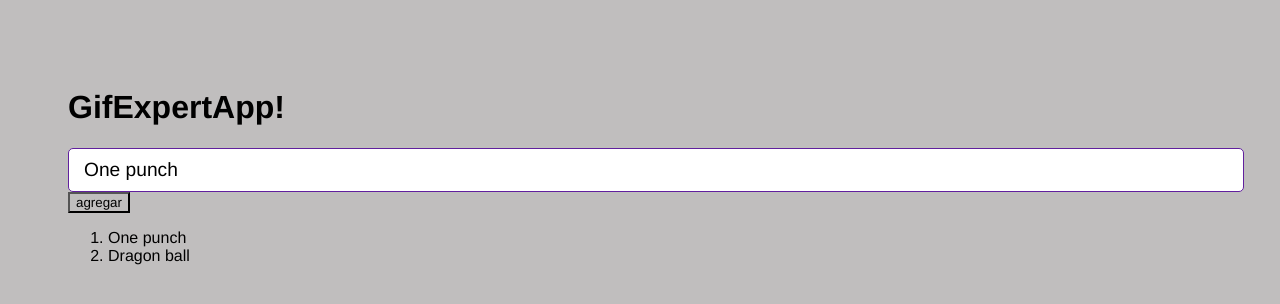
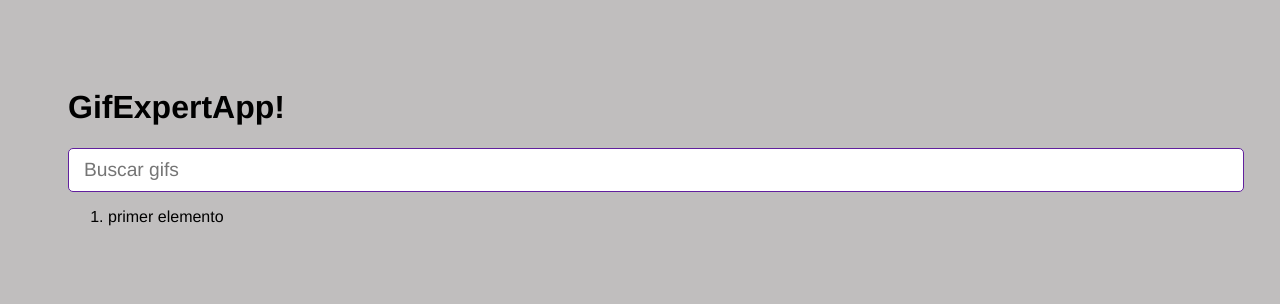
Before and after one commit to Naej-Solrac/gif-expert-app, a React (Vite) app: page / in a window 1280 px wide. Shown: the top 304 px of the page. Built offline with nearby package versions, Linux system fonts and the light colour scheme.

Commit message:
lo del input/form se logra enviar a la lista de catergorias Ol

```diff
--- a/src/GifExpertApp.jsx
+++ b/src/GifExpertApp.jsx
@@ -3,12 +3,12 @@ import { useState } from 'react'
 import { AddCategory } from './components/AddCategory';
 
 export const GifExpertApp = () => {
+
   //hook para mantener el estado
-  const [ categories, setCategories ] = useState(['One punch', 'Dragon ball'])
+  const [ categories, setCategories ] = useState(['primer elemento'])
   console.log(categories);
 
   const onAddCategory = () => {
-
     setCategories( [...categories, 'jean'] ) // una forma de agregar categoria
     //setCategories( cat =>  [...categories, 'jean']) // otra forma de hacelo
   }
@@ -19,12 +19,13 @@ export const GifExpertApp = () => {
       <h1>GifExpertApp!</h1>
 
       { /*Input*/ }
-        <AddCategory/>
+        <AddCategory setCategories= { setCategories }/>
       { /*Listado de Gif*/ }
-      <button onClick={onAddCategory}>agregar</button>
+
       <ol>
-        {categories.map(category => {
-          return <li key={category}> { category } </li>
+        {
+          categories.map(category => {
+            return <li key={ category }> { category } </li>
           })
         }
       </ol>
--- a/src/components/AddCategory.jsx
+++ b/src/components/AddCategory.jsx
@@ -1,16 +1,23 @@
 import { useState } from "react";
+export const AddCategory = ({ setCategories }) => {
 
-export const AddCategory = () => {
-
-    const [inputValue, setInputValue] = useState('One punch');
+    const [inputValue, setInputValue] = useState('');
 
     const onInputChange = (event) => {
-        setInputValue(event.target.value);
+        setInputValue(event.target.value);// para cambiar el estado
     }
 
     const onSubmit = (event) => {
-        event.preventDefault();
+
+        event.preventDefault(); //para evitar que se refresque
         console.log(inputValue);
+
+        //apra no permitir que hayan espacios vacion ni una sola letra, min 2
+        if (inputValue.trim().length <= 1) return ;
+        //le envio el nuevo valor ingresado a categories
+        setCategories((categories) => [inputValue, ...categories]);
+        setInputValue('');
+
     }
 
   return (
```
